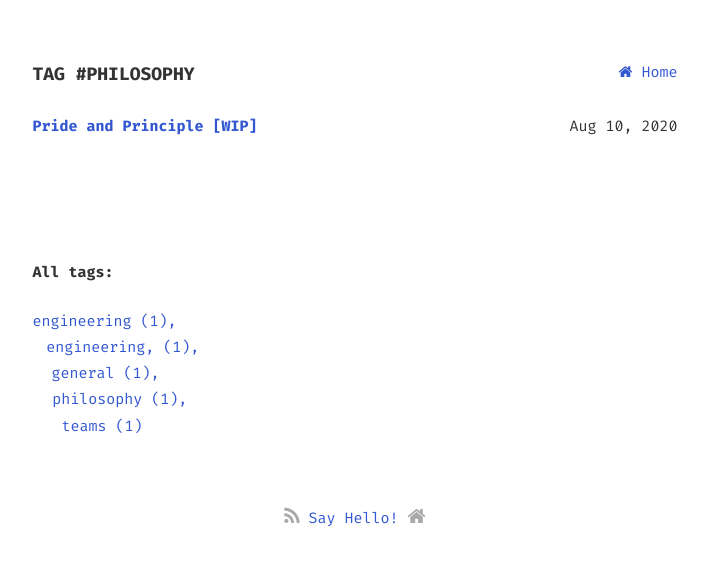
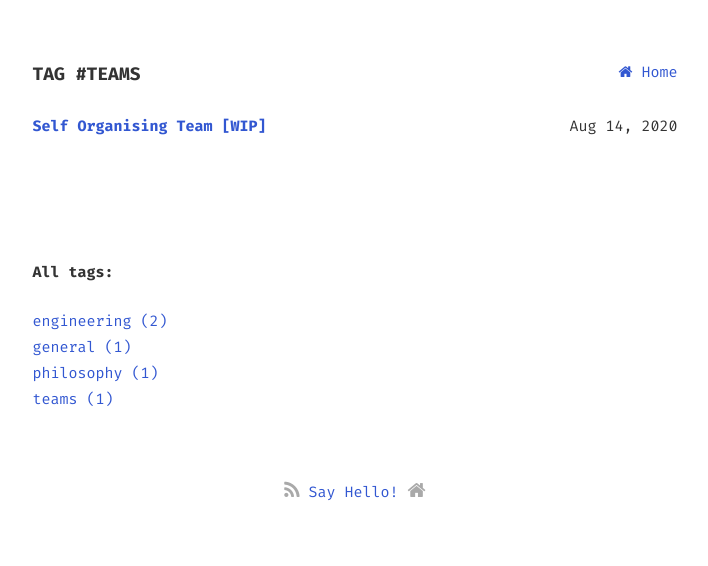
Before and after one commit to anbarasiu/fluid, a Jekyll site: the page built from tag/teams/index.html, in a window 1280 px wide. Shown: the top 566 px of the page, without its empty margins (285-993 px from the left). Built offline with Jekyll 4.4.1, drawn with Linux system fonts in a browser that asks for light colours.

Commit message:
fix: tags

```diff
--- a/_layouts/tag.html
+++ b/_layouts/tag.html
@@ -21,13 +21,13 @@ layout: default
 
 <section class="tags">
   <h2>All tags:</h2>
+  <ul>
   {% assign tags = site.tags | sort %}
   {% for tag in tags %}
-  <ul>
     <li>
       <a class="posts" href=" {{ site.baseurl }}/tag/{{ tag | first | slugify }}/">{{ tag[0] | replace:'-', ' '
         }} ({{ tag | last | size
-        }}){% unless forloop.last %}, {% endunless %}
+        }}){% unless forloop.last %} {% endunless %}
         {% endfor %}
       </a>
     </li>
--- a/_sass/_main.scss
+++ b/_sass/_main.scss
@@ -501,9 +501,6 @@ color: #333;
 
 .tags ul {
 	list-style: none;
-    display: grid;
-    grid-template-columns: auto auto auto auto auto auto;
-	grid-template-rows:auto auto auto auto;
 
 }
 
--- a/tag/philosophy/index.html
+++ b/tag/teams/index.html
@@ -1,4 +1,4 @@
 ---
 layout: tag
-tag: philosophy
+tag: teams
 ---
```
Also changed, not shown: _posts/2020-08-14-self-organising-team.md (+1 -1 lines).
